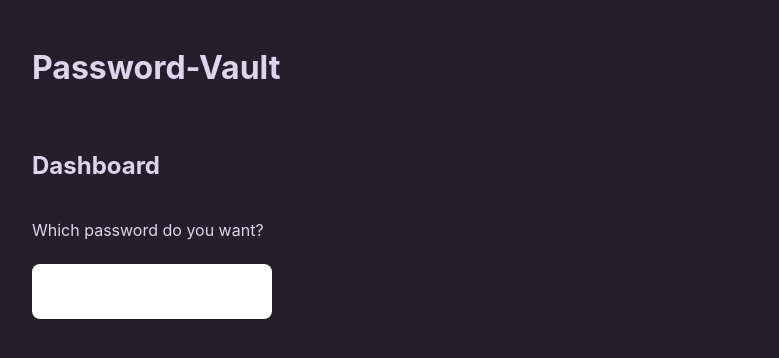
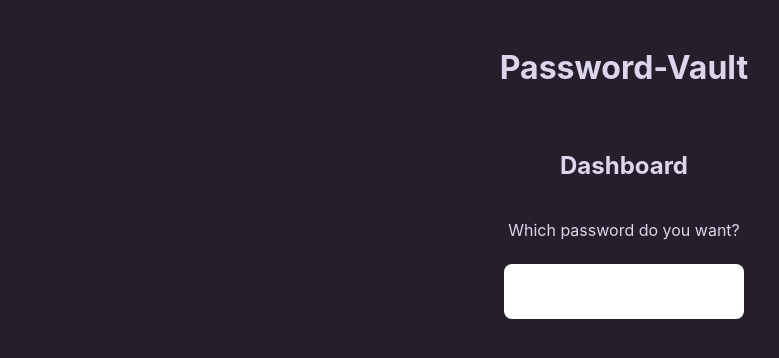
Before and after one commit to ChristianSeelemann/password-vault, a React (Vite) app: page / in a window 1280 px wide. Shown: the top 358 px of the page, without its empty margins (16-795 px from the left). Built offline with nearby package versions, Linux system fonts and the light colour scheme.

Commit message:
💄 Add centering elements

```diff
--- a/src/app/App.module.css
+++ b/src/app/App.module.css
@@ -1,3 +1,6 @@
 .container {
   padding: 3rem;
+  display: grid;
+  place-content: center;
+  text-align: center;
 }
```
